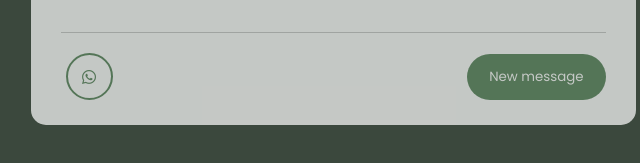
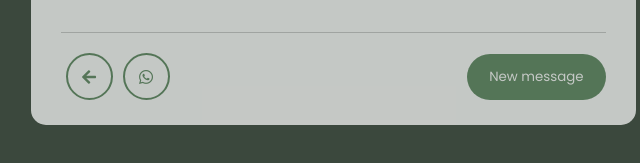
Before and after one commit to miguelbrazz/forBrenda, a plain HTML site: page indexforbrenda.html in a window 1280 px wide. Shown: the part 423-586 px from the top of the page, 307-947 px from the left. Drawn offline with Linux system fonts and the light colour scheme.

Commit message:
add botton back

```diff
--- a/indexforbrenda.html
+++ b/indexforbrenda.html
@@ -25,6 +25,7 @@
         <div class="buttons">
             <div class="features">
                 <ul>
+                    <a href="index.html"><li class="back"><i class="fas fa-arrow-left"></i></li></a>
                     <li class="whatsapp"><i class="fab fa-whatsapp"></i></li>
                 </ul>
                 <button onClick="novafrase()">New message</button>
--- a/style.css
+++ b/style.css
@@ -100,6 +100,10 @@ body {
     transition: all 0.3s ease;
 }
 
+a {
+    text-decoration: none;
+}
+
 .features ul li:hover {
     color: #fff;
     background: hwb(126 26% 55% / 0.842);
```
